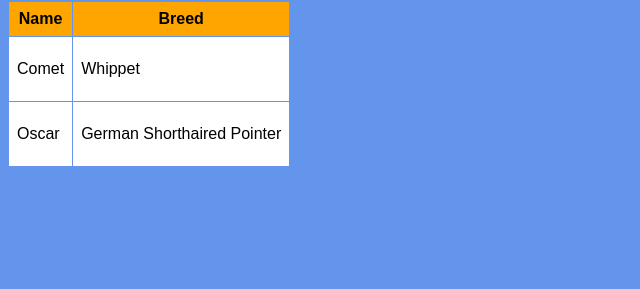
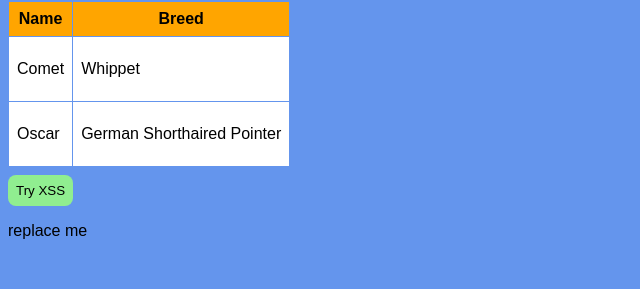
Before and after one commit to mvolkmann/htmx-flask, a Flask app: page /dogs in a window 1280 px wide. Shown: the part 220-509 px from the top of the page, without its empty margins (0-640 px from the left). Run offline with Flask 3, Linux system fonts and the light colour scheme; some libraries are stand-ins or nearby versions.

Commit message:
progress

```diff
--- a/app.py
+++ b/app.py
@@ -90,3 +90,9 @@ def update(id):
     )
     res.headers['HX-Trigger'] = 'selection-change'
     return res
+
+# Test whether HTML is sanitized.
+@app.route('/xss')
+def xss():
+    name = 'Comet <script>alert("hi")</script>'
+    return render_template('xss.html', name=name)
--- a/templates/dogs.html
+++ b/templates/dogs.html
@@ -22,5 +22,7 @@
       </thead>
       <tbody></tbody>
     </table>
+    <button hx-get="/xss" hx-target="#my-target">Try XSS</button>
+    <div id="my-target">replace me</div>
   </body>
 </html>
--- /dev/null
+++ b/templates/xss.html
@@ -0,0 +1 @@
+<div>Hello, {{ name }}!</div>
```
